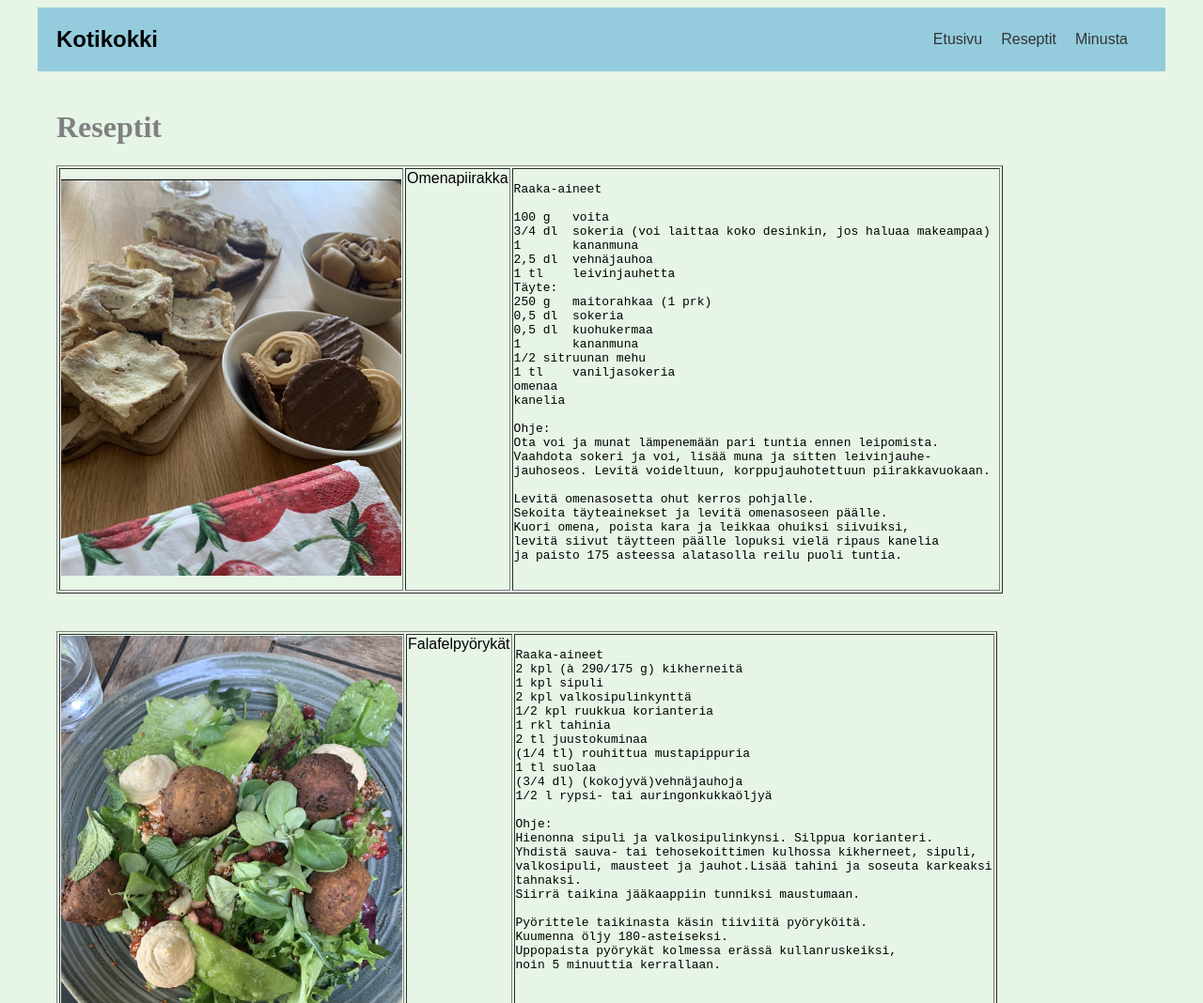
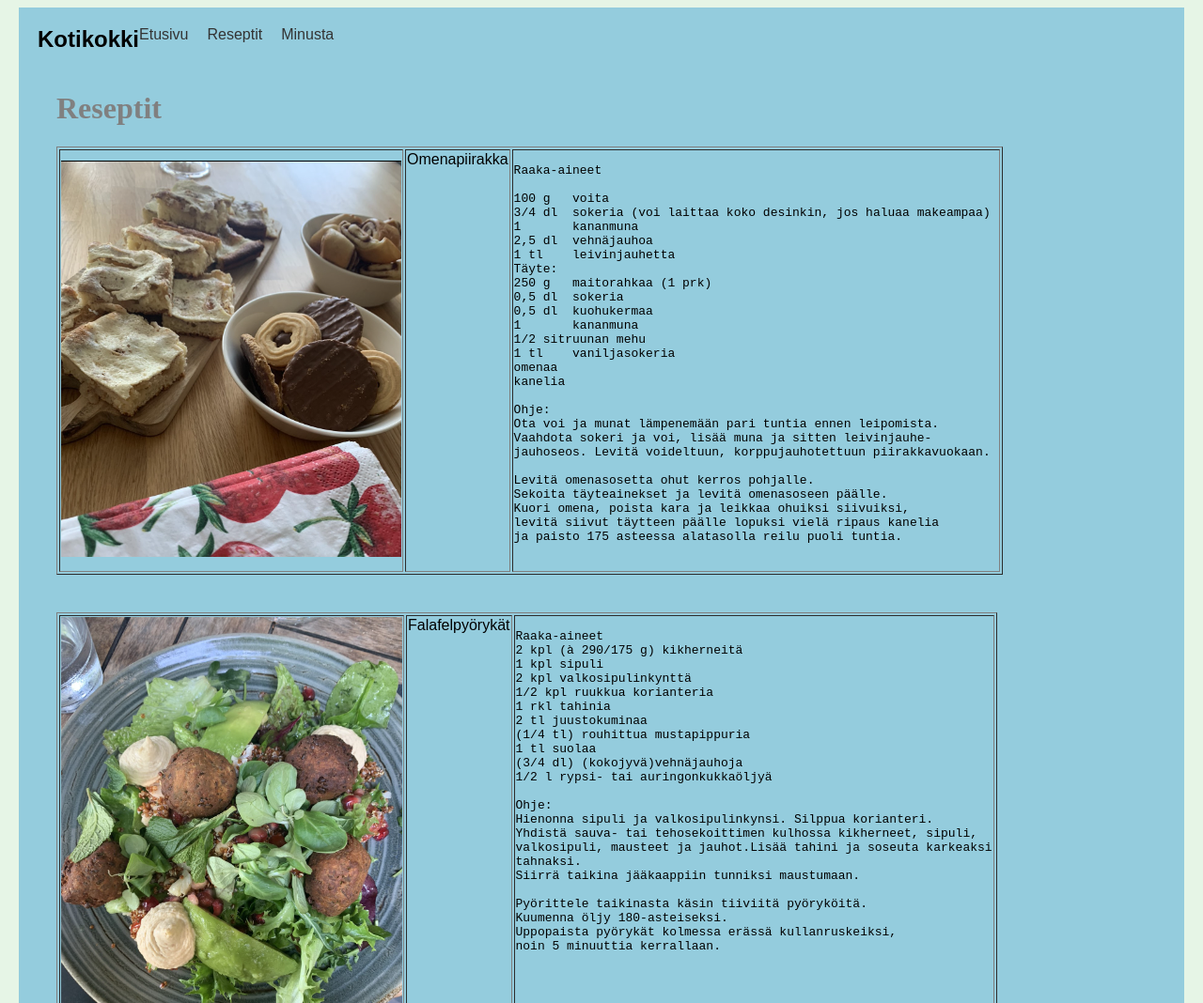
Before and after one commit to ilnas92/ilnas92.github.io, a plain HTML site: page reseptit.html in a window 1280 px wide. Shown: the top 1068 px of the page at 94% size. Drawn offline with Linux system fonts and the light colour scheme.

Commit message:
Update reseptit.html

```diff
--- a/reseptit.html
+++ b/reseptit.html
@@ -13,8 +13,8 @@
         max-width: 1200px;
         margin: 0 auto;
     .header {
-        display: flex;
-    justify-content: space-between;
+        display: flex; }
+        justify-content: space-between;
         align-items: center;
         background-color: #8fcaddee;
         padding: 20px;
```
